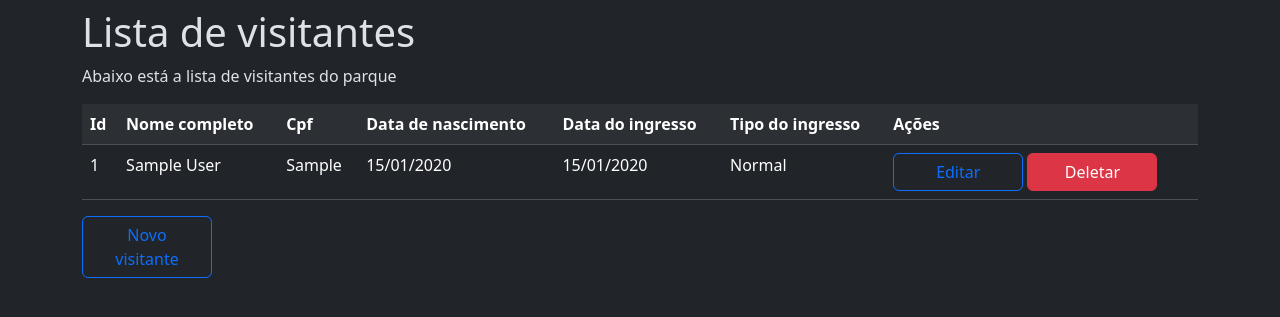
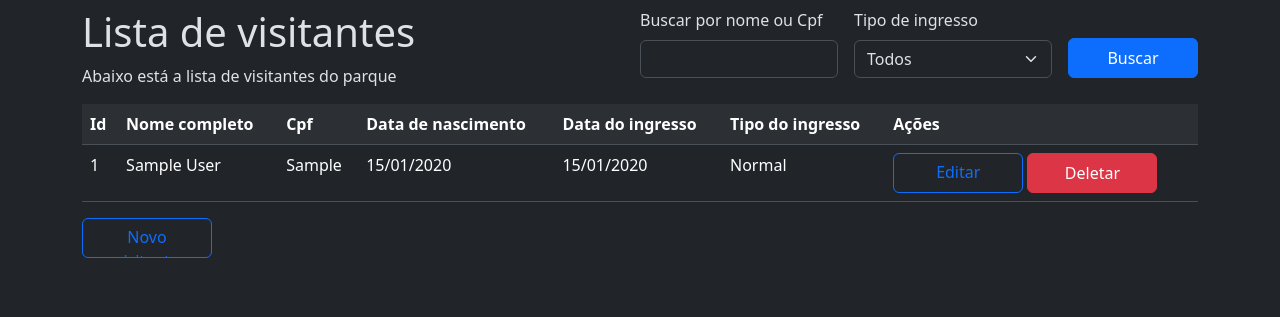
Before and after one commit to guiwa99/senac-python-4960, a Django app: page /visitors/ in a window 1280 px wide. Shown: the part 78-395 px from the top of the page. Run offline with Django 5.2, Linux system fonts and the light colour scheme; tables that the repository leaves empty hold one stand-in row (values such as "Sample post").

Commit message:
adicionar form para buscar pagina de visitantes

```diff
--- a/projetos/gerenciamento-visitantes/app/static/visitors/css/style.css
+++ b/projetos/gerenciamento-visitantes/app/static/visitors/css/style.css
@@ -16,4 +16,5 @@ estilizando pelo id
 /* estilizando pela classe  */
 .btn-custom {
     width: 130px;
+    height: 40px;
 }
--- a/projetos/gerenciamento-visitantes/app/templates/visitors.html
+++ b/projetos/gerenciamento-visitantes/app/templates/visitors.html
@@ -6,8 +6,36 @@ Visitantes
 
 {% block content %}
 <div>
-    <h1>Lista de visitantes</h1>
-    <p>Abaixo está a lista de visitantes do parque</p>
+    <div class="d-flex">
+        <div class="col">
+            <h1>Lista de visitantes</h1>
+            <p>Abaixo está a lista de visitantes do parque</p>
+        </div>
+
+        <div class="col">
+            <form action="" method="get">
+                <div class="d-flex gap-3 align-items-end">
+                    <div class="col">
+                        <label for="name_or_cpf" class="form-label">Buscar por nome ou Cpf</label>
+                        <input type="text" class="form-control" id="name_or_cpf" name="name_or_cpf">
+                    </div>
+
+                    <div class="col">
+                        <label for="ticket_type" class="form-label">Tipo de ingresso</label>
+                        <select name="ticket_type" id="ticket_type" class="form-select">
+                            <option value="">Todos</option>
+                            <option value="1">Normal</option>
+                            <option value="2">VIP</option>
+                            <option value="3">Premium</option>
+                        </select>
+                    </div>
+
+                    <input type="submit" value="Buscar" class="btn btn-primary btn-custom">
+                </div>
+            </form>
+        </div>
+
+    </div>
 
     <div class="table-responsive">
         <table class="table table-striped">
```
Also changed, not shown: projetos/gerenciamento-visitantes/app/templates/home.html (+19 -6 lines).
